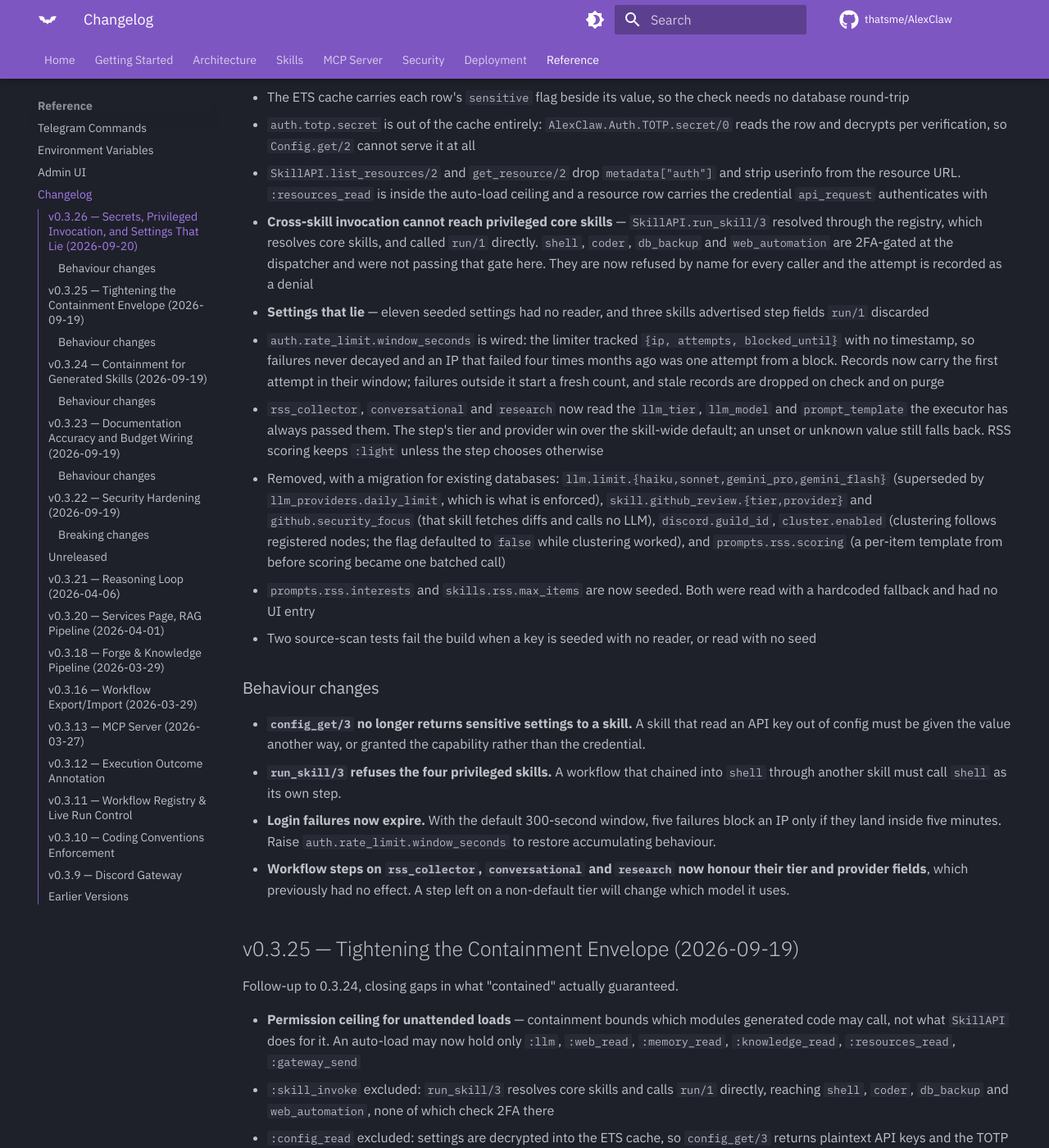
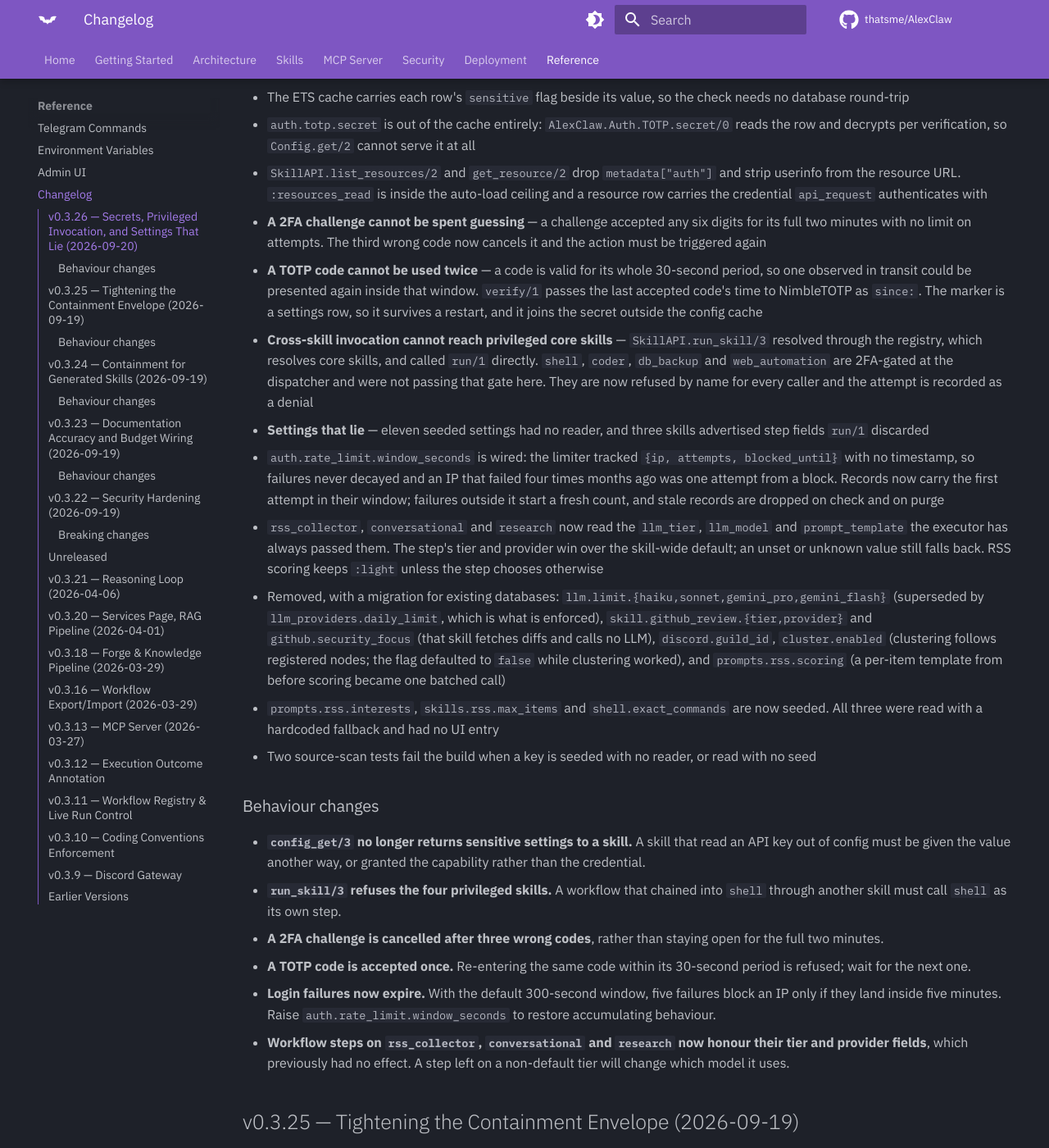
Before and after one commit to thatsme/AlexClaw, an MkDocs documentation site: the page built from docs/reference/changelog.md, in a window 1280 px wide and 1400 px high, scrolled down 367 px. Shown: the whole window at 82% size. Built offline with MkDocs 1.6.1 and Material for MkDocs 9.7.7, drawn with Linux system fonts in a browser that asks for light colours; comment, search, counter and statistics services are not loaded.

Commit message:
docs: TOTP attempt limit and replay protection
Both under Two-Factor Authentication, with the reason each was reachable: a
two-minute challenge that bounded time but not attempts, and a code that stays
valid for its whole period.

```diff
--- a/docs/reference/changelog.md
+++ b/docs/reference/changelog.md
@@ -9,18 +9,22 @@ removes eleven settings that promised an effect the code never had.
   - The ETS cache carries each row's `sensitive` flag beside its value, so the check needs no database round-trip
   - `auth.totp.secret` is out of the cache entirely: `AlexClaw.Auth.TOTP.secret/0` reads the row and decrypts per verification, so `Config.get/2` cannot serve it at all
   - `SkillAPI.list_resources/2` and `get_resource/2` drop `metadata["auth"]` and strip userinfo from the resource URL. `:resources_read` is inside the auto-load ceiling and a resource row carries the credential `api_request` authenticates with
+- **A 2FA challenge cannot be spent guessing** — a challenge accepted any six digits for its full two minutes with no limit on attempts. The third wrong code now cancels it and the action must be triggered again
+- **A TOTP code cannot be used twice** — a code is valid for its whole 30-second period, so one observed in transit could be presented again inside that window. `verify/1` passes the last accepted code's time to NimbleTOTP as `since:`. The marker is a settings row, so it survives a restart, and it joins the secret outside the config cache
 - **Cross-skill invocation cannot reach privileged core skills** — `SkillAPI.run_skill/3` resolved through the registry, which resolves core skills, and called `run/1` directly. `shell`, `coder`, `db_backup` and `web_automation` are 2FA-gated at the dispatcher and were not passing that gate here. They are now refused by name for every caller and the attempt is recorded as a denial
 - **Settings that lie** — eleven seeded settings had no reader, and three skills advertised step fields `run/1` discarded
   - `auth.rate_limit.window_seconds` is wired: the limiter tracked `{ip, attempts, blocked_until}` with no timestamp, so failures never decayed and an IP that failed four times months ago was one attempt from a block. Records now carry the first attempt in their window; failures outside it start a fresh count, and stale records are dropped on check and on purge
   - `rss_collector`, `conversational` and `research` now read the `llm_tier`, `llm_model` and `prompt_template` the executor has always passed them. The step's tier and provider win over the skill-wide default; an unset or unknown value still falls back. RSS scoring keeps `:light` unless the step chooses otherwise
   - Removed, with a migration for existing databases: `llm.limit.{haiku,sonnet,gemini_pro,gemini_flash}` (superseded by `llm_providers.daily_limit`, which is what is enforced), `skill.github_review.{tier,provider}` and `github.security_focus` (that skill fetches diffs and calls no LLM), `discord.guild_id`, `cluster.enabled` (clustering follows registered nodes; the flag defaulted to `false` while clustering worked), and `prompts.rss.scoring` (a per-item template from before scoring became one batched call)
-  - `prompts.rss.interests` and `skills.rss.max_items` are now seeded. Both were read with a hardcoded fallback and had no UI entry
+  - `prompts.rss.interests`, `skills.rss.max_items` and `shell.exact_commands` are now seeded. All three were read with a hardcoded fallback and had no UI entry
   - Two source-scan tests fail the build when a key is seeded with no reader, or read with no seed
 
 ### Behaviour changes
 
 - **`config_get/3` no longer returns sensitive settings to a skill.** A skill that read an API key out of config must be given the value another way, or granted the capability rather than the credential.
 - **`run_skill/3` refuses the four privileged skills.** A workflow that chained into `shell` through another skill must call `shell` as its own step.
+- **A 2FA challenge is cancelled after three wrong codes**, rather than staying open for the full two minutes.
+- **A TOTP code is accepted once.** Re-entering the same code within its 30-second period is refused; wait for the next one.
 - **Login failures now expire.** With the default 300-second window, five failures block an IP only if they land inside five minutes. Raise `auth.rate_limit.window_seconds` to restore accumulating behaviour.
 - **Workflow steps on `rss_collector`, `conversational` and `research` now honour their tier and provider fields**, which previously had no effect. A step left on a non-default tier will change which model it uses.
 
```
Also changed, not shown: SECURITY.md (+13 -0 lines).
